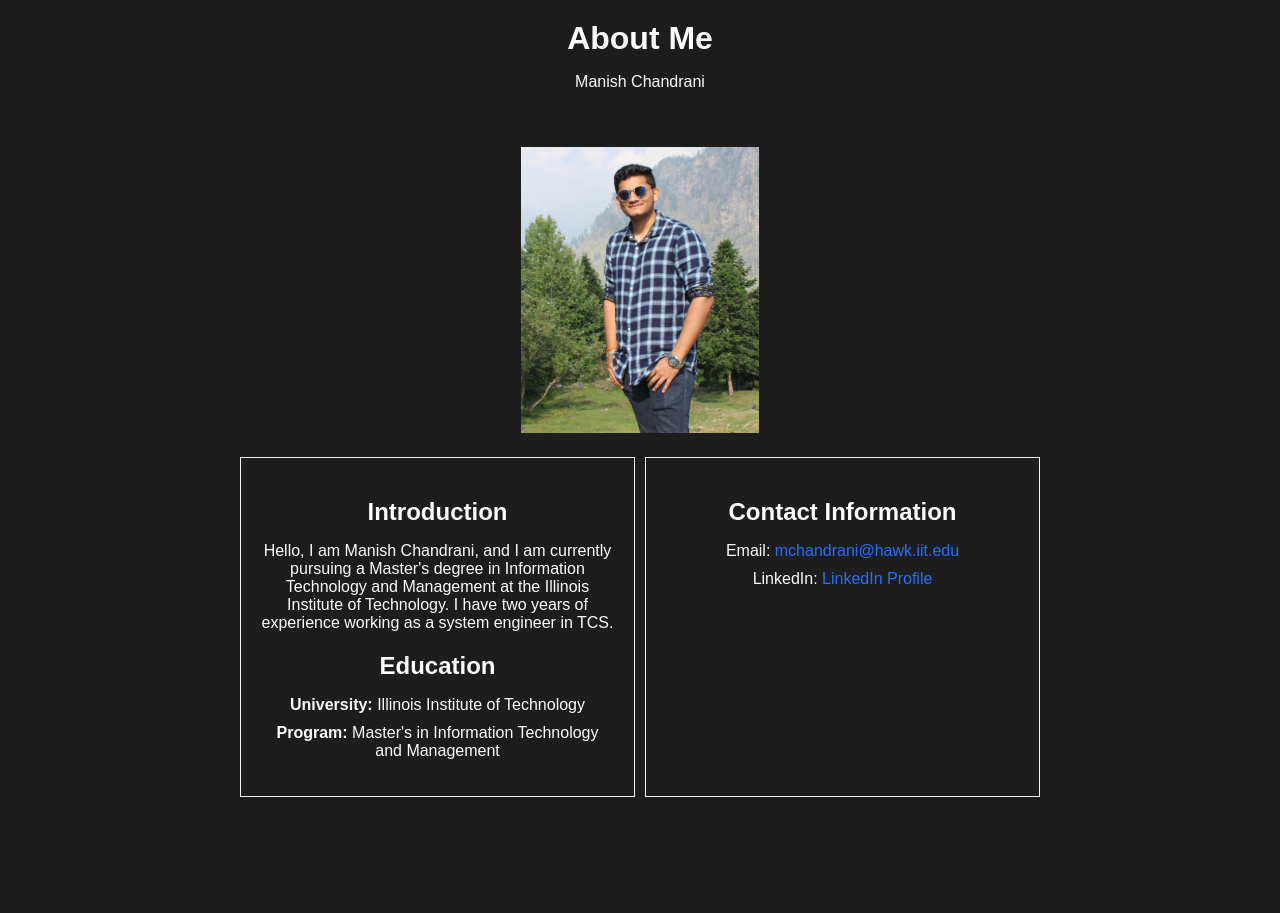
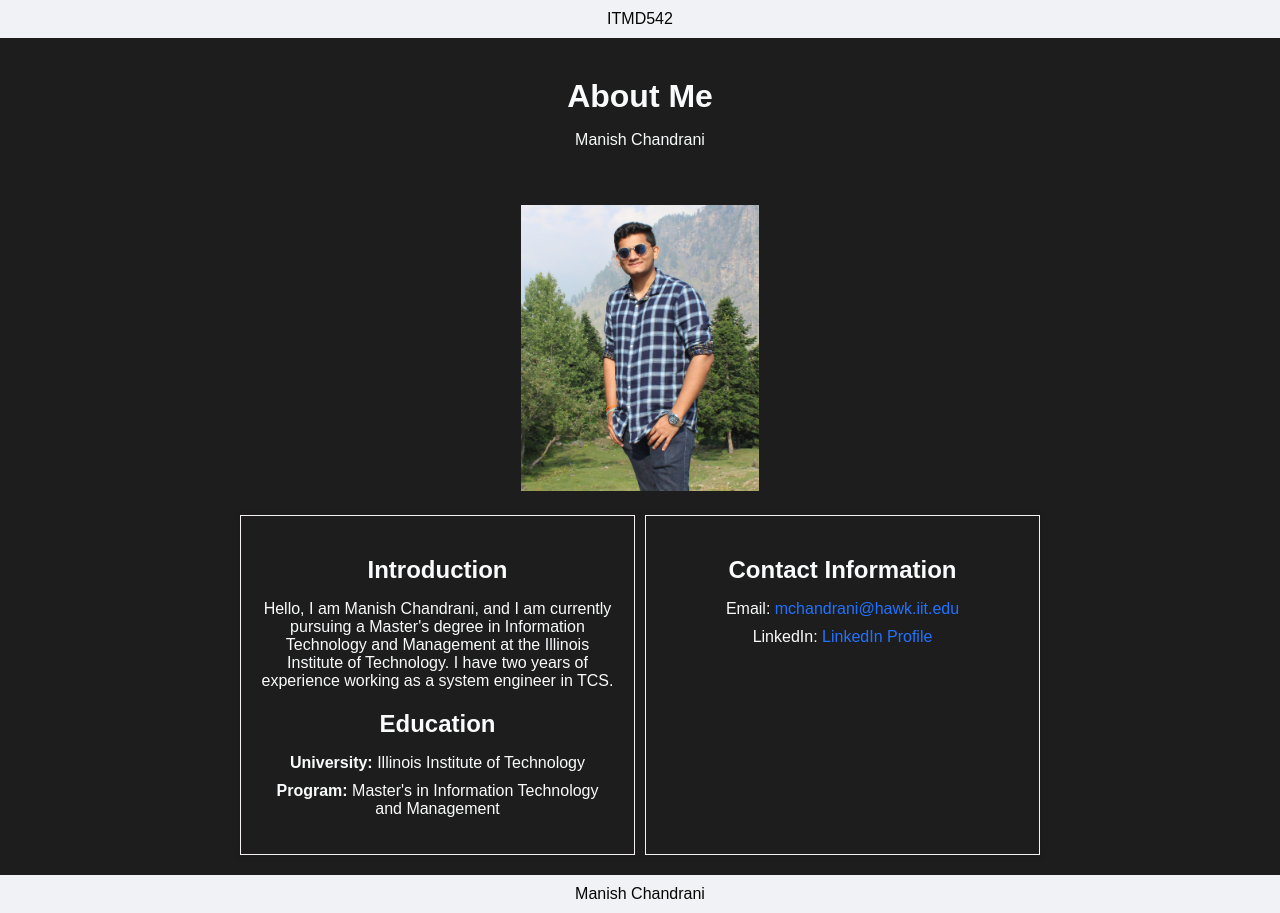
Before and after one commit to manishchandrani/ITMD542, a plain HTML site: page index.html in a window 1280 px wide. Before the commit the page ends 817 px from the top, so only its background shows below. Drawn offline with Linux system fonts and the light colour scheme.

Commit message:
Added code

```diff
--- a/index.html
+++ b/index.html
@@ -7,6 +7,9 @@
     <link rel="stylesheet" type="text/css" href="styles.css">
 </head>
 <body>
+    <div class="banner top-banner">
+        ITMD542
+    </div>
     <header>
         <h1>About Me</h1>
         <p>Manish Chandrani</p>
@@ -38,5 +41,8 @@
             </div>
         </div>
     </section>
+    <div class="banner bottom-banner">
+        Manish Chandrani
+    </div>
 </body>
 </html>
--- a/styles.css
+++ b/styles.css
@@ -1,3 +1,18 @@
+.banner {
+    background-color: #f1f2f5;
+    color: #050505;
+    text-align: center;
+    padding: 10px;
+}
+
+.top-banner {
+    margin-bottom: 20px;
+}
+
+.bottom-banner {
+    margin-top: 20px;
+}
+
 body {
     font-family: Arial, sans-serif;
     margin: 0;
```
